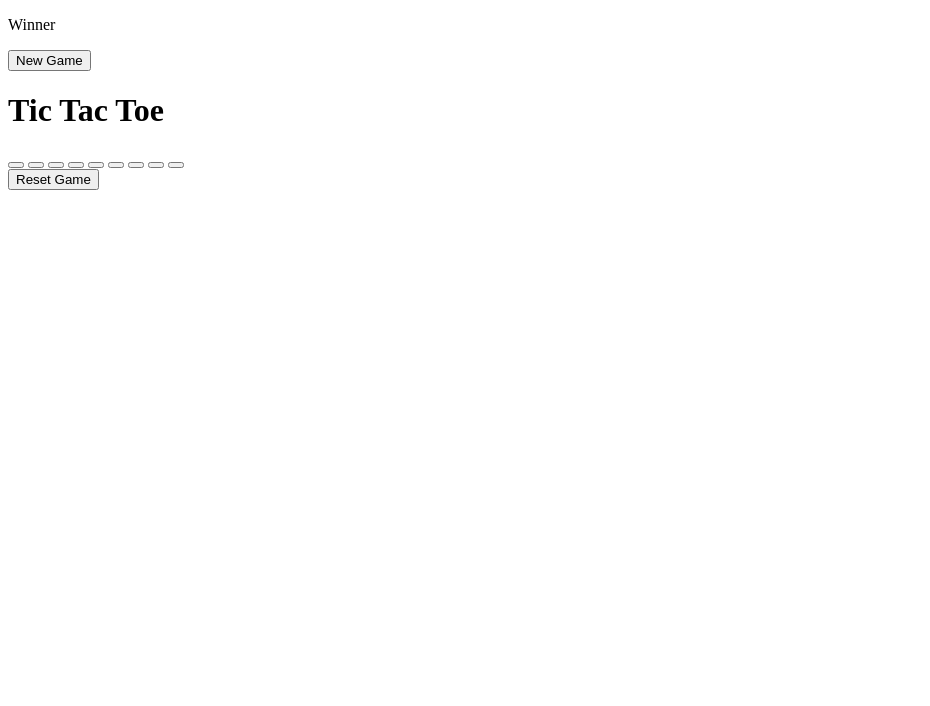
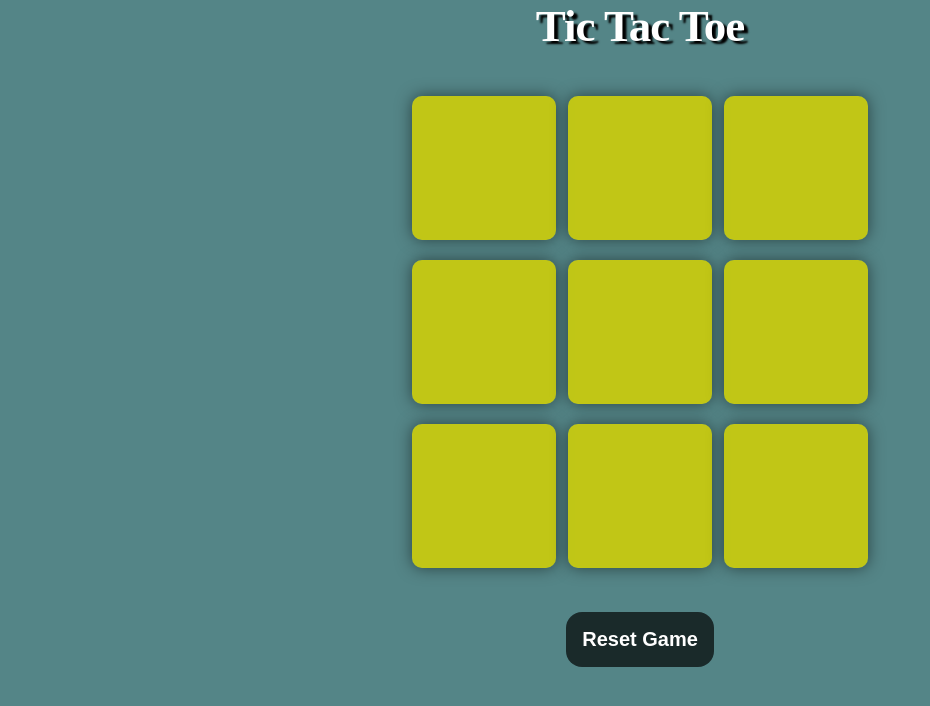
Before and after one commit to ah-an-123/Tic-Tac-Toe, a plain HTML site: page index.html in a window 1280 px wide. Shown: the whole page, without its empty margins (0-930 px from the left). Drawn offline with Linux system fonts and the light colour scheme; the site is published under a folder, as on GitHub Pages, so addresses that start at the root find nothing.

Commit message:
Update index.html
Add Correct Paths Of Files

```diff
--- a/index.html
+++ b/index.html
@@ -5,7 +5,7 @@
     <meta charset="UTF-8">
     <meta name="viewport" content="width=device-width, initial-scale=1.0">
     <title>Tic Tac Toe</title>
-    <link rel="stylesheet" href="/syle.css">
+    <link rel="stylesheet" href="Tic-Tac-Toe/syle.css">
 </head>
 <body>
     <div class="msg-container hide">
@@ -32,6 +32,6 @@
         </div>
         <button id="resetBtn">Reset Game</button>
     </main>
-    <script src="/script.js"></script>
+    <script src="Tic-Tac-Toe/script.js"></script>
 </body>
 </html>
```
